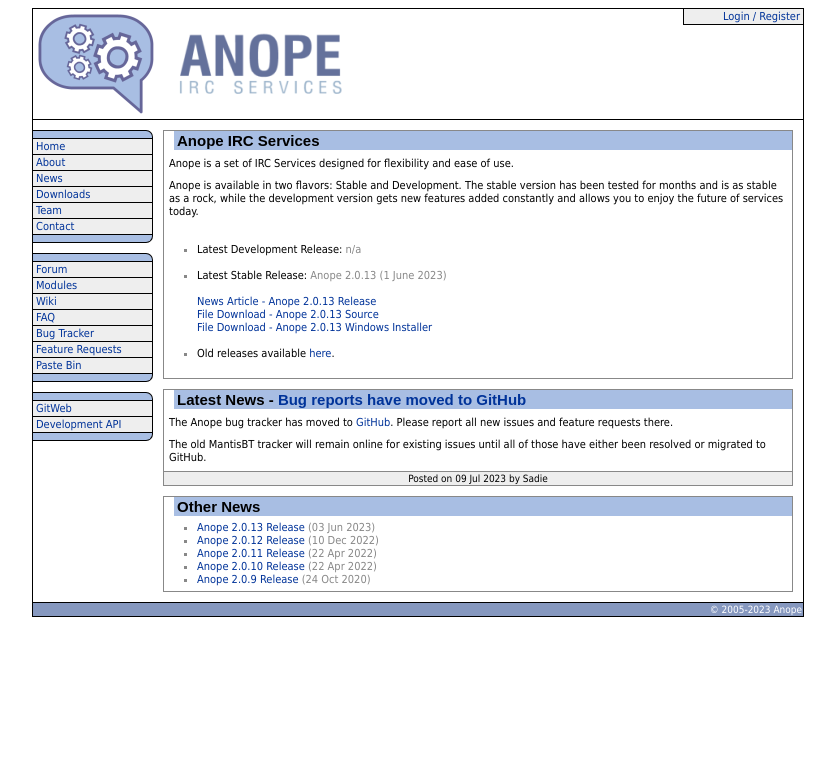
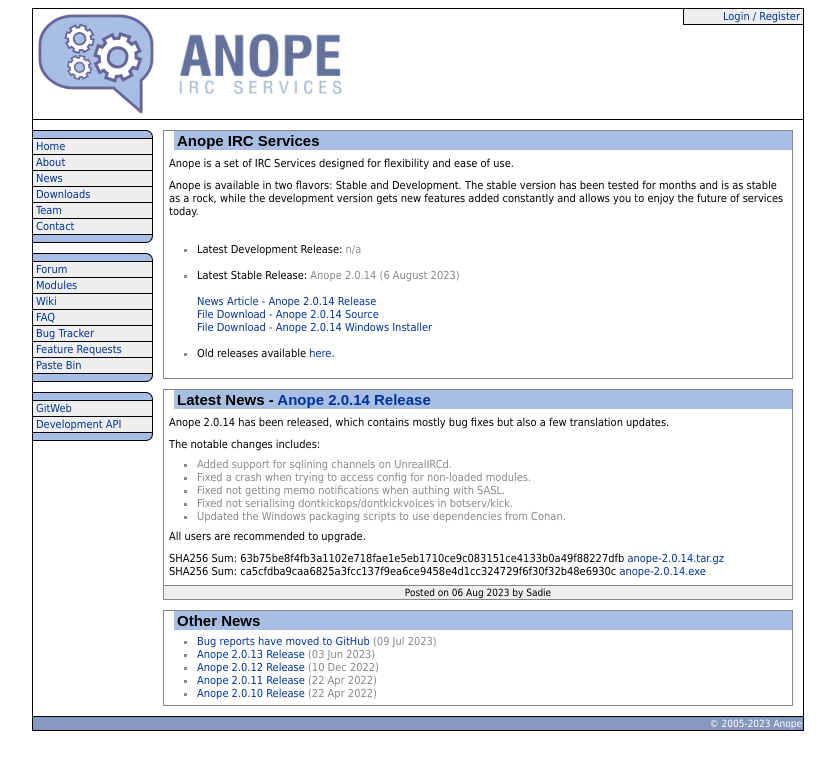
Before and after one commit to anope/website, a Jekyll site: the page built from index.html, in a window 1280 px wide. Shown: the top 770 px of the page, without its empty margins (222-1057 px from the left). Built offline with Jekyll 4.4.1, drawn with Linux system fonts in a browser that asks for light colours; the list of posts is cut into pages by our own code.

Commit message:
Update for the 2.0.14 release.

```diff
--- a/_config.yml
+++ b/_config.yml
@@ -33,8 +33,8 @@
 releases:
   devel: null
   stable:
-    version: 2.0.13
-    date: 2023-06-01
-    news: /news/2023/anope-2013-release.html
-    source: https://github.com/anope/anope/archive/refs/tags/2.0.13.tar.gz
-    windows: https://github.com/anope/anope/releases/download/2.0.13/anope-2.0.13.exe
+    version: 2.0.14
+    date: 2023-08-06
+    news: /news/2023/anope-2014-release.html
+    source: https://github.com/anope/anope/archive/refs/tags/2.0.14.tar.gz
+    windows: https://github.com/anope/anope/releases/download/2.0.14/anope-2.0.14.exe
--- /dev/null
+++ b/_posts/2023-08-06-anope-2014-release.md
@@ -0,0 +1,22 @@
+---
+layout: post
+title: Anope 2.0.14 Release
+author: Sadie
+category: 2023
+---
+
+Anope 2.0.14 has been released, which contains mostly bug fixes but also a few translation updates.
+
+The notable changes includes:
+
+- Added support for sqlining channels on UnrealIRCd.
+- Fixed a crash when trying to access config for non-loaded modules.
+- Fixed not getting memo notifications when authing with SASL.
+- Fixed not serialising dontkickops/dontkickvoices in botserv/kick.
+- Updated the Windows packaging scripts to use dependencies from Conan.
+
+All users are recommended to upgrade.
+
+SHA256 Sum: 63b75be8f4fb3a1102e718fae1e5eb1710ce9c083151ce4133b0a49f88227dfb [anope-2.0.14.tar.gz](https://github.com/anope/anope/archive/refs/tags/2.0.14.tar.gz)
+\
+SHA256 Sum: ca5cfdba9caa6825a3fcc137f9ea6ce9458e4d1cc324729f6f30f32b48e6930c [anope-2.0.14.exe](https://github.com/anope/anope/releases/download/2.0.14/anope-2.0.14.exe)
```
